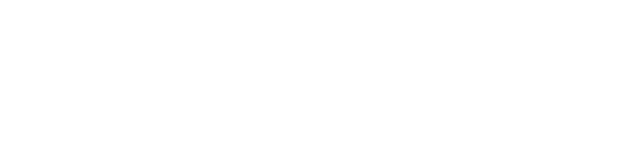
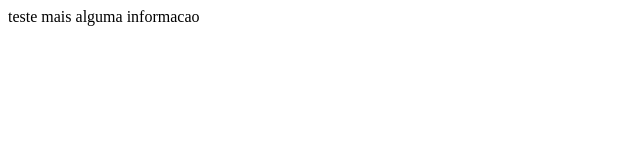
Before and after one commit to leonidasmaterial/aula01, a plain HTML site: page aula.html in a window 1280 px wide. Shown: the whole page, without its empty margins (0-640 px from the left). Drawn offline with Linux system fonts and the light colour scheme.

Commit message:
mais coisa no arquivos

```diff
--- a/aula.html
+++ b/aula.html
@@ -7,6 +7,7 @@
     <title>Document</title>
 </head>
 <body>
-
+    teste
+    mais alguma informacao
 </body>
 </html>
```
